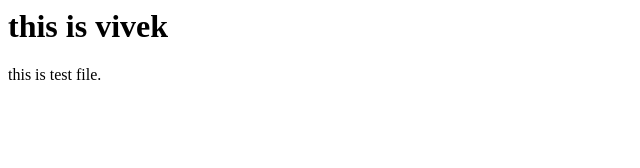
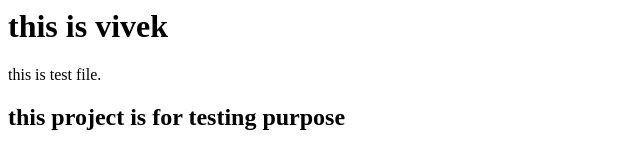
Before and after one commit to Vivek760029/jenkins_demo-, a plain HTML site: page index.html in a window 1280 px wide. Shown: the whole page, without its empty margins (0-640 px from the left). Drawn offline with Linux system fonts and the light colour scheme.

Commit message:
Update index.html

```diff
--- a/index.html
+++ b/index.html
@@ -4,3 +4,4 @@
   </body>
 </html>
 this is test file.
+  <h2>this project is for testing purpose</h2>
```
